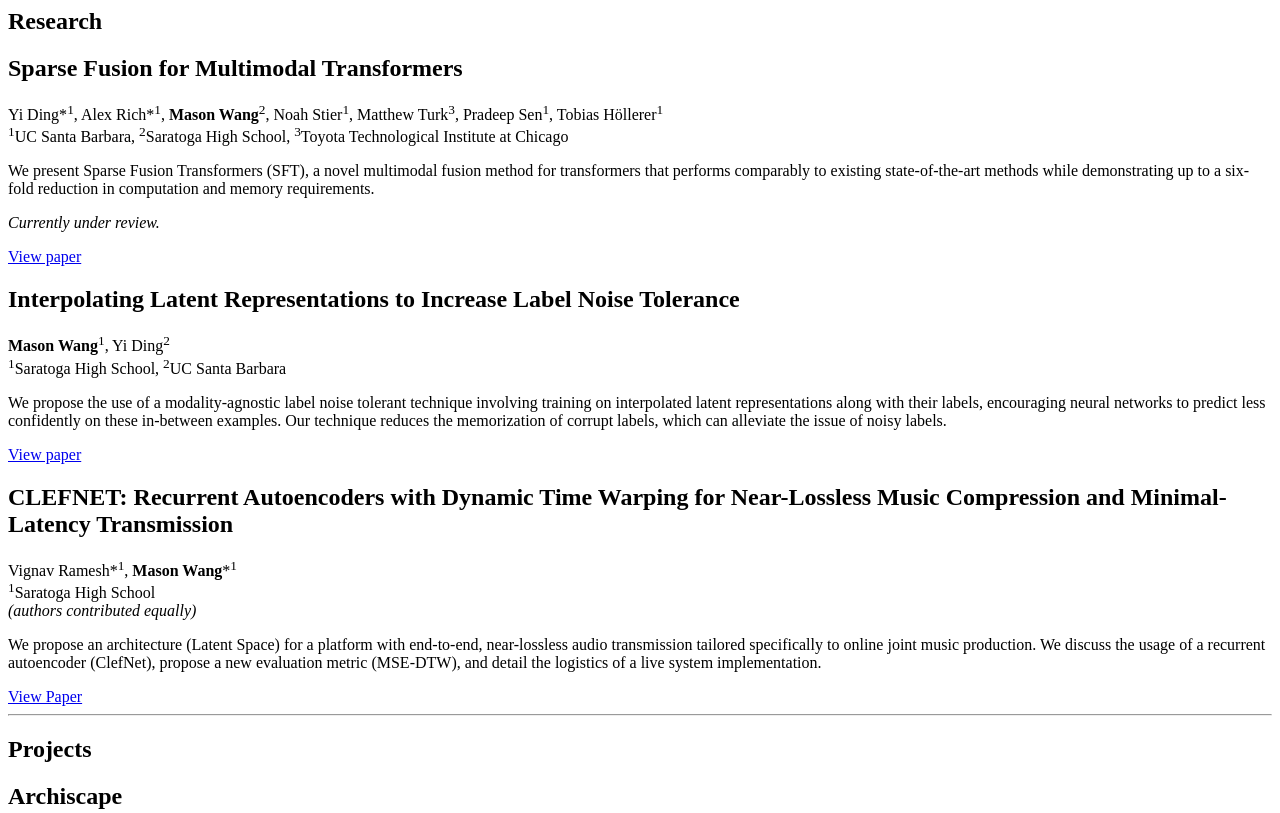
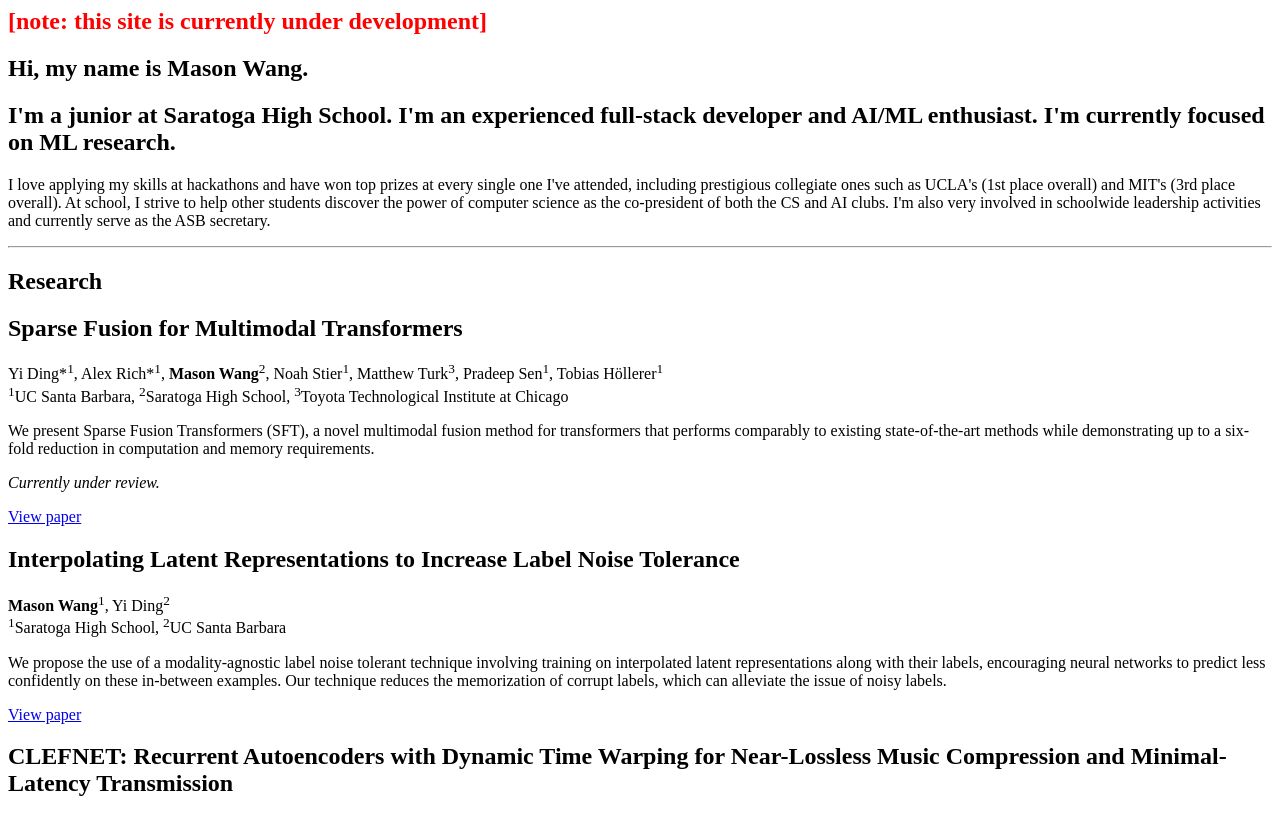
Before and after one commit to masonwang025/masonwang.me, a plain HTML site: page index.html in a window 1280 px wide. Shown: the top 813 px of the page. Drawn offline with Linux system fonts and the light colour scheme.

Commit message:
hero section content

```diff
--- a/index.html
+++ b/index.html
@@ -8,7 +8,27 @@
   </head>
   <body>
     <!-- hero -->
-    <section></section>
+    <section id="hero">
+      <h1 style="color: red">
+        [note: this site is currently under development]
+      </h1>
+      <h1>Hi, my name is Mason Wang.</h1>
+      <h2>
+        I'm a junior at Saratoga High School. I'm an experienced full-stack
+        developer and AI/ML enthusiast. I'm currently focused on ML research.
+      </h2>
+      <p>
+        I love applying my skills at hackathons and have won top prizes at every
+        single one I've attended, including prestigious collegiate ones such as
+        UCLA's (1st place overall) and MIT's (3rd place overall). At school, I
+        strive to help other students discover the power of computer science as
+        the co-president of both the CS and AI clubs. I'm also very involved in
+        schoolwide leadership activities and currently serve as the ASB
+        secretary.
+      </p>
+    </section>
+    <hr />
+
     <!-- research -->
     <section id="research">
       <h1>Research</h1>
```
